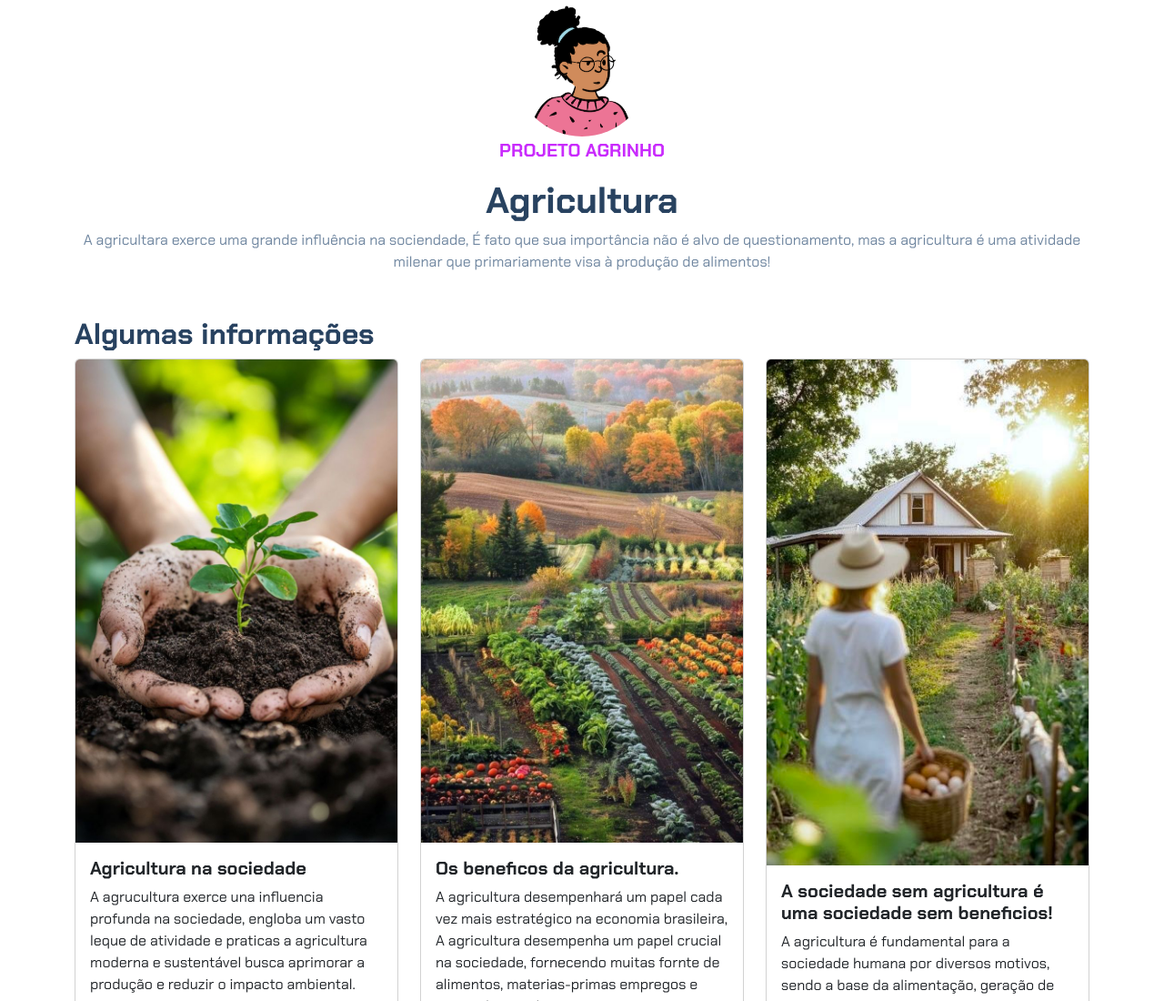
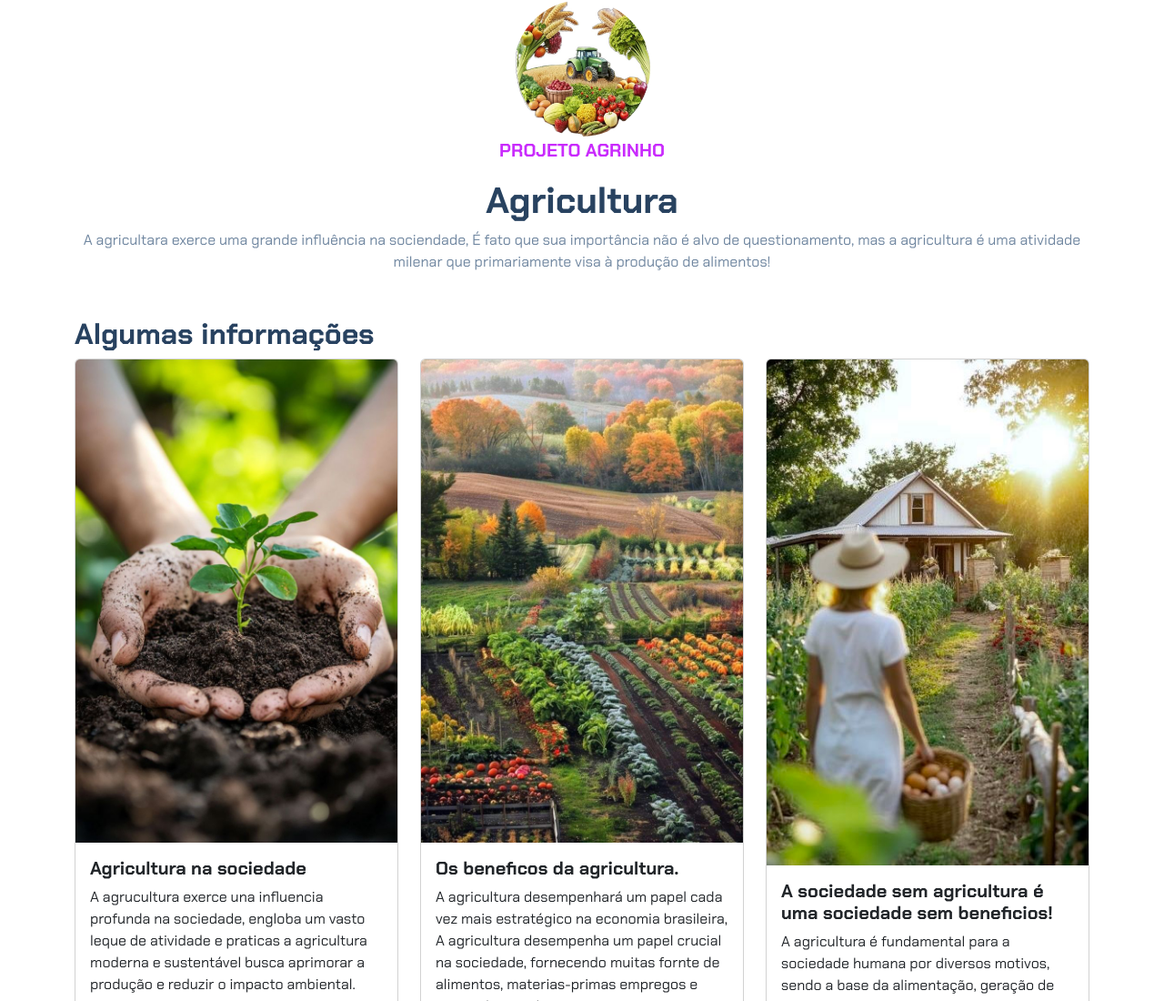
Before and after one commit to Eros-Angel/agrinho-2025, a plain HTML site: page index.html in a window 1280 px wide. Shown: the top 1100 px of the page at 91% size. Drawn offline with nearby package versions, Linux system fonts and the light colour scheme.

Commit message:
Update index.html

```diff
--- a/index.html
+++ b/index.html
@@ -8,7 +8,7 @@
 
 <body>
     <header class="container text-center">
-        <img src="img/avatar-perfil.png" alt="avatar da Fernanda" class="rounded-circle" width="150" height="150"
+        <img src="img/perfil.jpeg" alt="avatar da Fernanda" class="rounded-circle" width="150" height="150"
             srcset="">
         <p class="lead">PROJETO AGRINHO</p>
         <h1>Agricultura</h1>
```
